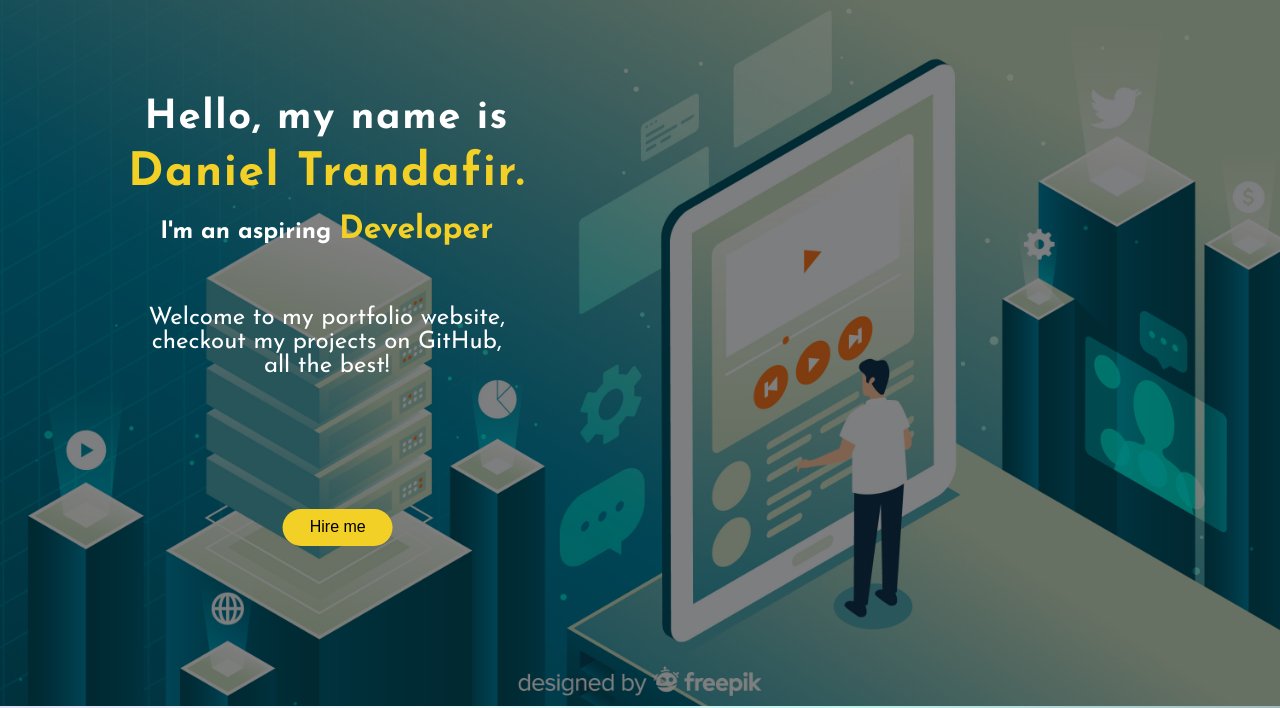
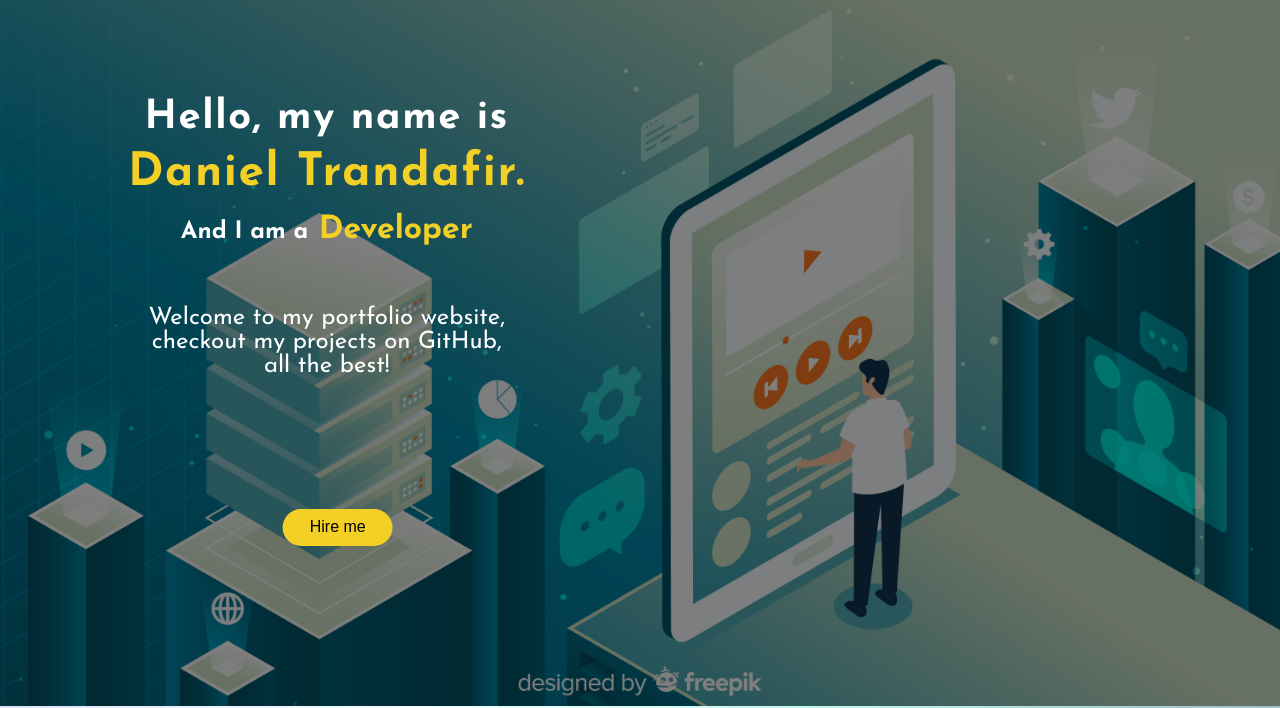
Before and after one commit to danieltrandafir/My-Portfolio, a plain HTML site: page index.html in a window 1280 px wide. Shown: the part 94-802 px from the top of the page. Drawn offline with Linux system fonts and the light colour scheme.

Commit message:
change hero title & btn hover

```diff
--- a/css/style.css
+++ b/css/style.css
@@ -133,6 +133,7 @@ header .hero-text {
 
 .hero-image button:hover {
     background-color: #ab931b;
+    cursor: pointer;
 }
 
 .hero-image .socials {
@@ -233,6 +234,7 @@ header .hero-text {
     border-radius: 10px;
     height: auto;
 }
+
 
 #portfolio .container .portfolio-item .portfolio-text {
     text-align: center;
@@ -345,6 +347,7 @@ header .hero-text {
 
 .contact-form .btn:hover {
     background-color: #38ca99;
+    cursor: pointer;
 }
 
 
--- a/index.html
+++ b/index.html
@@ -16,7 +16,7 @@
         <div class="hero-image">
             <div class="hero-text">
                 <h1>Hello, my name is <span class="hero-name">Daniel Trandafir.</span></h1>
-                <h2>I'm an aspiring <span> Developer</span></h2>
+                <h2>And I am a<span> Developer</span></h2>
                 <p>Welcome to my portfolio website, checkout my projects on GitHub, all the best!</p>
             </div>
             <button>Hire me</button>
```
Also changed, not shown: images/Screenshot 2022-12-22 170146.jpg (added).
